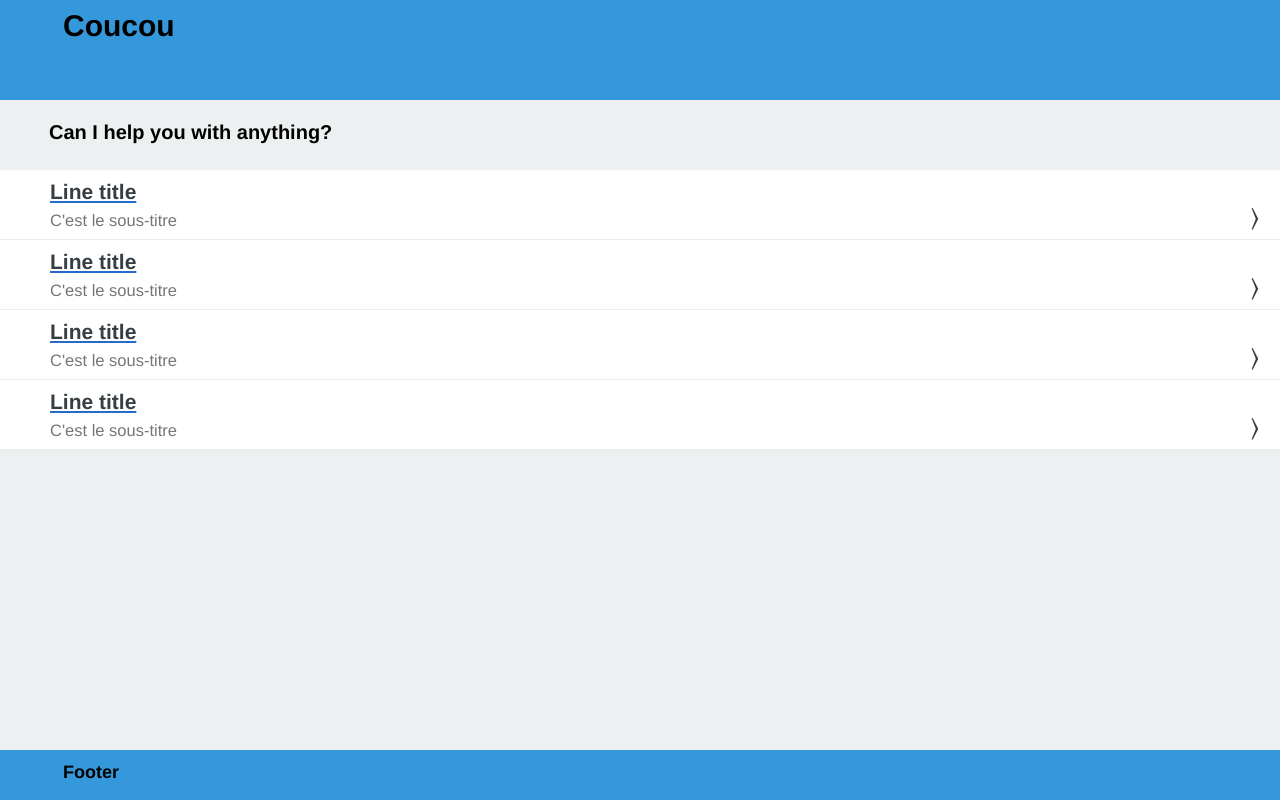
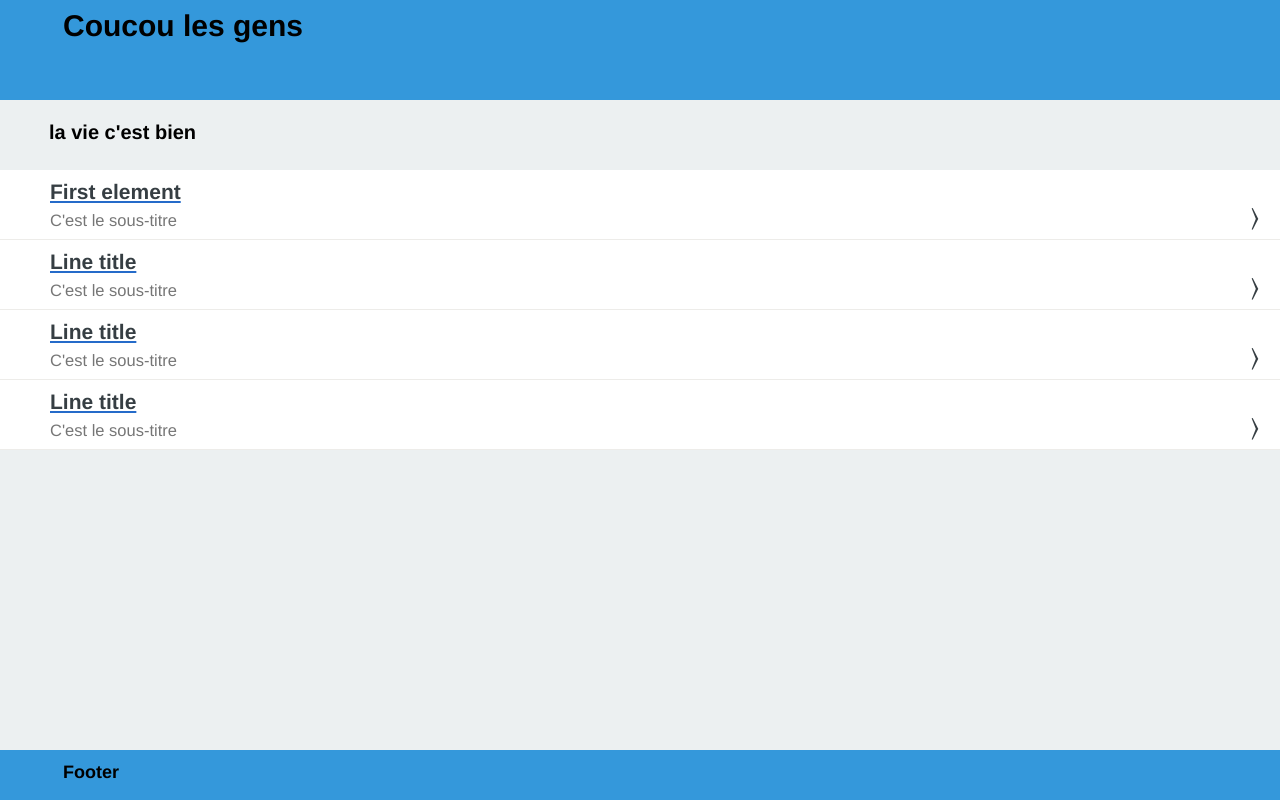
Before and after one commit to G2H/simplest_ui, a plain HTML site: page index.html in a window 1280 px wide. Drawn offline with Linux system fonts and the light colour scheme.

Commit message:
Navigation works

```diff
--- a/index.html
+++ b/index.html
@@ -10,8 +10,8 @@
 </head>
 <body>
 	<div id="container">
-	<div id="title"><h1>Coucou</h1></div>
-	<div id="subtitle"><h3>Can I help you with anything?</h3></div>
+	<div id="title"><h1 id='title_text'>Coucou</h1></div>
+	<div id="subtitle"><h3 id='subtitle_text'>Can I help you with anything?</h3></div>
     <div id="lines"></div>
     <div id="footer"><h4>Footer</h4></div>
 </div>
@@ -20,20 +20,30 @@
 <script src='scripts/app.js'></script>
 <script>
 
-data = [ {title: 'Line title', subtitle: "C'est le sous-titre", link:'#', icon:''}
-        ,{title: 'Line title', subtitle: "C'est le sous-titre", link:'#', icon:''}
-        ,{title: 'Line title', subtitle: "C'est le sous-titre", link:'#', icon:''}
-        ,{title: 'Line title', subtitle: "C'est le sous-titre", link:'#', icon:''}
-];
+data = {title: "Coucou les gens", subtitle:"la vie c'est bien", footer: "Au revoir"
+        ,pages:[{id: 1, menu: [ {id:1,title: 'First element',subtitle: "C'est le sous-titre",link:'#',icon:'', link_id: 2}
+                ,{title: 'Line title', subtitle: "C'est le sous-titre", link:'#', icon:'', link_id: 2}
+                ,{title: 'Line title', subtitle: "C'est le sous-titre", link:'#', icon:'', link_id: 2}
+                ,{title: 'Line title', subtitle: "C'est le sous-titre", link:'#', icon:'', link_id: 2}]
+                }
+                ,{id: 2, menu: [ {id:1,title: 'This is a second menu',subtitle: "Yeye #super fort",link:'#',icon:'', link_id: 1}
+                ,{title: 'Beaucoup trop style mon gas', subtitle: "Cela est du code", link:'#', icon:'', link_id:''}]
+                }
+                ]
+};
 
 
-var generateRows = function(rows){
-    rows.forEach(function(row){
-        var new_row = drawRow(row);
-        appendToDiv('lines',new_row);
-    })
+function renderPage(object,id){
+    document.getElementById('lines').innerHTML = '';
+    updateTitles(object);
+    var ObjectToRender = filterObject(object.pages,'id',id)[0];
+    generateRows(ObjectToRender.menu);
+}
+var the_id = 1;
+renderPage(data,the_id);
+function changeId(newid){
+    if (typeof the_id !== 'undefined' & typeof newid !== 'undefined') {the_id = newid;}
+    renderPage(data,the_id);
 }
 
-generateRows(data);
-
 </script>
--- a/scripts/app.js
+++ b/scripts/app.js
@@ -1,9 +1,34 @@
-function drawRow(object){
-    var a = document.createElement('a');
-    a.href = object.link;
+/*
 
-    var line = document.createElement('div');
-    line.className = "line";
+*/
+function createDiv(div_class){
+    a = document.createElement('div');
+    a.className = div_class;
+    return a;
+}
+
+function createLink(href){
+    a = document.createElement('a');
+    a.href = href;
+    return a;
+}
+
+function updateText(id,new_text){
+    document.getElementById(id).innerHTML = new_text;
+}
+
+function updateTitles(object){
+    updateText('title_text',object.title);
+    updateText('subtitle_text',object.subtitle);
+}
+
+function creatRow(object){
+    var a = createLink(object.link);
+    var onclick = document.createAttribute('onclick');
+    onclick.value = 'changeId('+object.link_id+')';
+    a.setAttributeNode(onclick);
+
+    var line = createDiv('line');
 
     var row = document.createElement('row');
     var column = document.createElement('column');
@@ -11,23 +36,19 @@ function drawRow(object){
     cols.value = '12';
     column.setAttributeNode(cols);
 
-    var icon = document.createElement('div');
-    icon.className = "icon";
+    var icon = createDiv('icon');
     icon_unicode = document.createTextNode(object.icon);
     icon.appendChild(icon_unicode);
 
-    var line_title = document.createElement('div');
-    line_title.className = "line_title";
+    var line_title = createDiv('line_title');
     title = document.createTextNode(object.title);
     line_title.appendChild(title);
 
-    var line_subtitle = document.createElement('div');
-    line_subtitle.className = "line_subtitle";
+    var line_subtitle = createDiv('line_subtitle');
     subtitle = document.createTextNode(object.subtitle);
     line_subtitle.appendChild(subtitle);
 
-    var chevron = document.createElement('div');
-    chevron.className = 'chevron';
+    var chevron = createDiv('chevron');
     chevron_text = document.createTextNode('\u232A');
     chevron.appendChild(chevron_text);
 
@@ -48,6 +69,16 @@ function appendToDiv(id, element){
     div.appendChild(element)
 }
 
+var generateRows = function(rows){
+    rows.forEach(function(row){
+        var new_row = creatRow(row);
+        appendToDiv('lines',new_row);
+    })
+}
 function createFooter(){
     //given an array, create X links and append them to the footer
 }
+
+function filterObject(object, column, value){
+    return object.filter(function(d){return d[column] == value;});
+}
```
Also changed, not shown: 1 other file.
